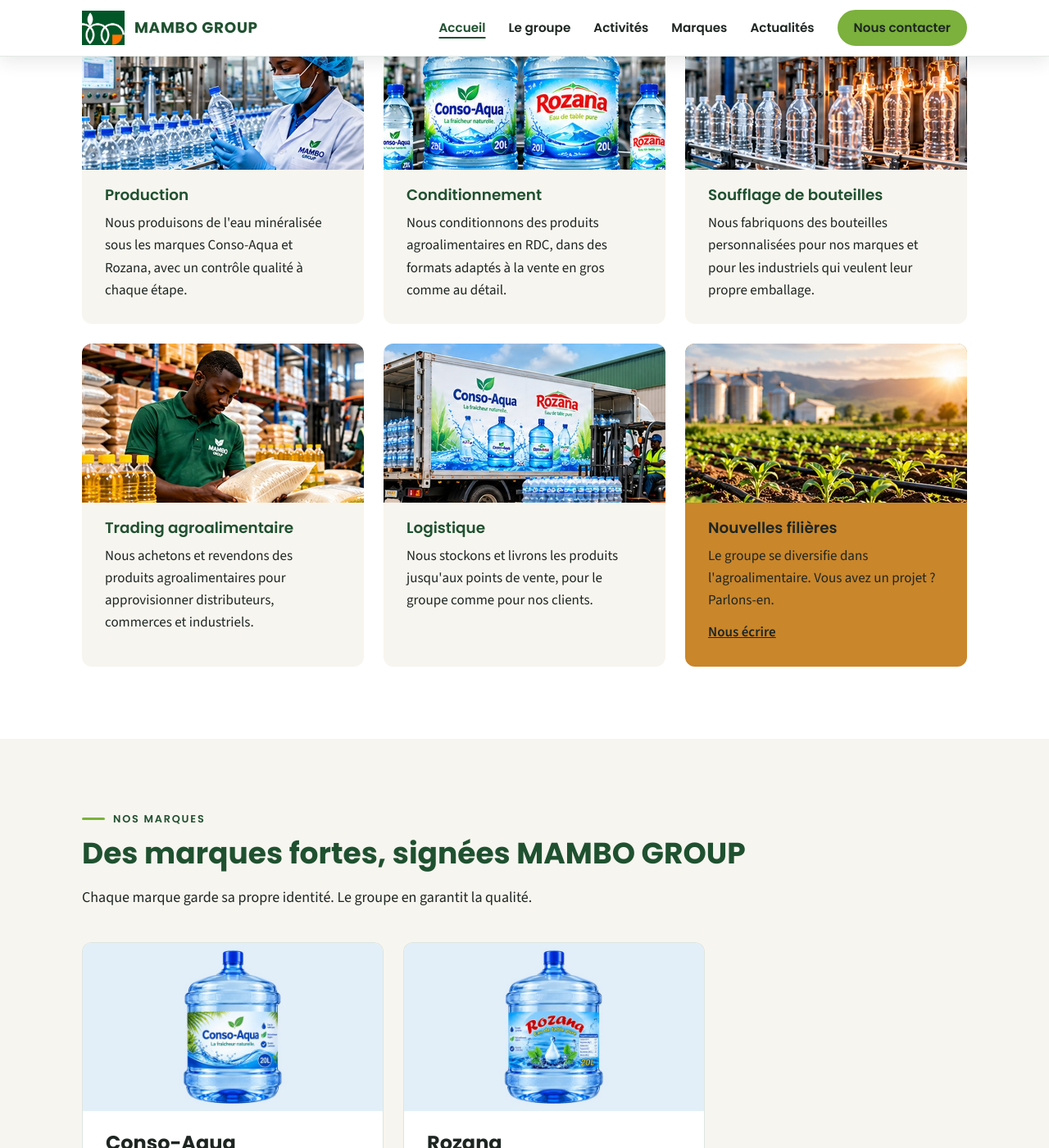
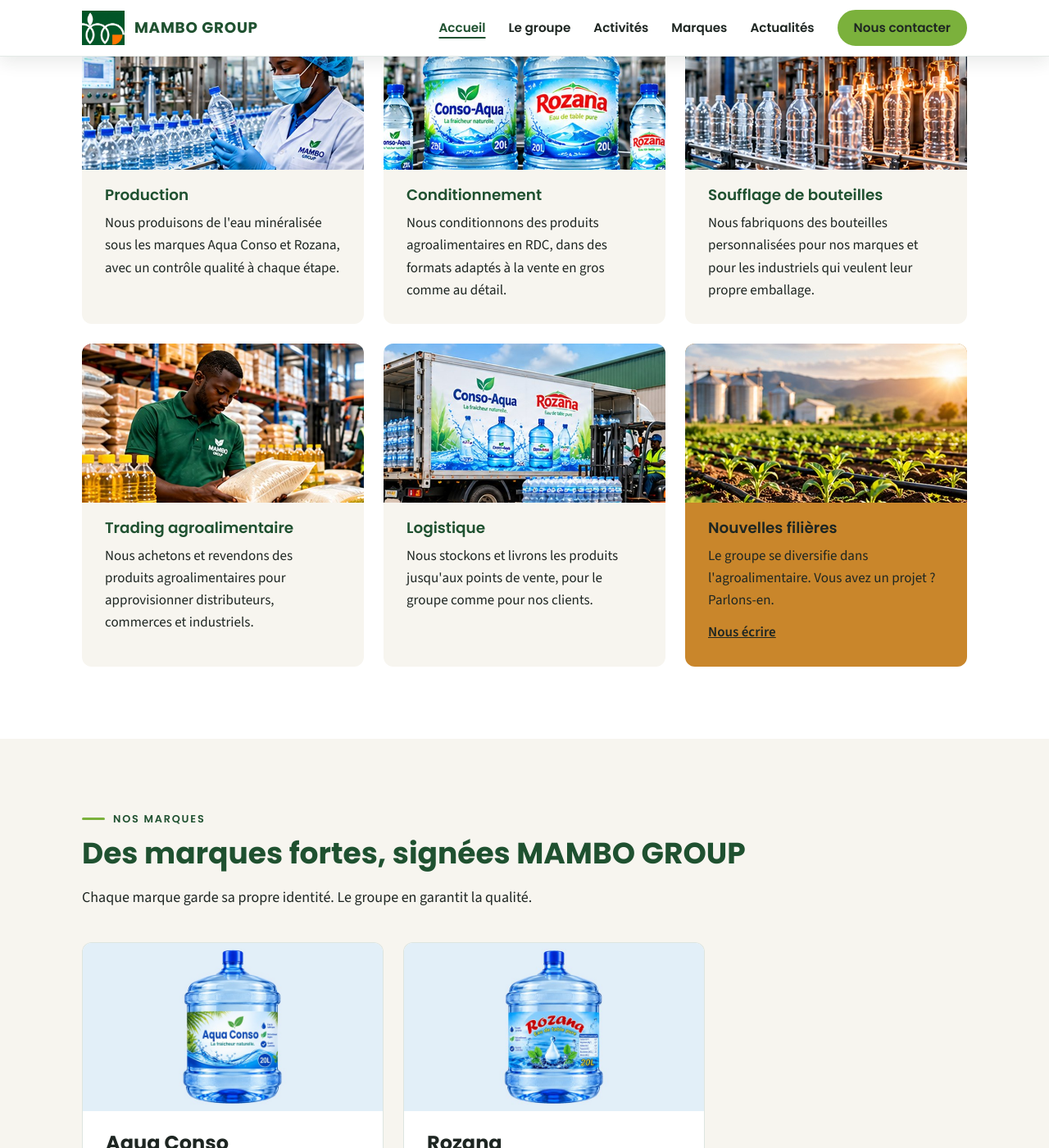
Before and after one commit to kabungulumambo-a11y/mambo-group-site, a Jekyll site: the page built from index.html, in a window 1280 px wide and 1400 px high, scrolled down 1976 px. Shown: the whole window at 82% size. Built offline with Jekyll 4.4.1, drawn with Linux system fonts in a browser that asks for light colours.

Commit message:
Renomme la marque Conso-Aqua en Aqua Conso
Co-Authored-By: Claude Opus 5.5 <noreply@anthropic.com>
Claude-Session: https://claude.ai/code/session_01TVqjWQNngtUwMnZNxuC5LL

```diff
--- a/index.html
+++ b/index.html
@@ -23,7 +23,7 @@ layout: default
         <p class="label">Le groupe</p>
         <h2>Un groupe congolais, enraciné et en croissance</h2>
         <p class="intro">Nous réunissons sous un même toit toute la chaîne agroalimentaire : produire, conditionner, transporter et vendre. Aujourd'hui, nous produisons de l'eau minéralisée. Demain, nous ouvrons de nouvelles filières.</p>
-        <img class="group-banner" src="/assets/img/groupe/groupe-produits.jpg" alt="Bidons de 20 litres et bouteilles de 75 cl Conso-Aqua et Rozana" width="1147" height="381" loading="lazy">
+        <img class="group-banner" src="/assets/img/groupe/groupe-produits.jpg" alt="Bidons de 20 litres et bouteilles de 75 cl Aqua Conso et Rozana" width="1147" height="381" loading="lazy">
 
         <div class="values">
           <article class="value">
@@ -45,7 +45,7 @@ layout: default
             <p>Qualité constante, délais tenus, partenaires respectés.</p>
           </article>
           <article class="value">
-            <img class="value-media" src="/assets/img/groupe/accessible.jpg" alt="Livreur Conso-Aqua portant un bidon de 20 litres" width="469" height="159" loading="lazy">
+            <img class="value-media" src="/assets/img/groupe/accessible.jpg" alt="Livreur Aqua Conso portant un bidon de 20 litres" width="469" height="159" loading="lazy">
             <svg class="icon" viewBox="0 0 24 24" aria-hidden="true"><circle cx="9" cy="8" r="3"/><circle cx="17" cy="9" r="2.5"/><path d="M3 20c0-3.3 2.7-6 6-6s6 2.7 6 6M15 14.5c3 0 6 2 6 5.5"/></svg>
             <h3>Accessible</h3>
             <p>Des produits du quotidien, un service simple et chaleureux.</p>
@@ -64,10 +64,10 @@ layout: default
           <article class="card">
             <img class="card-media" src="/assets/img/activites/production.jpg" alt="Agente qualité contrôlant une bouteille sur la ligne de production" width="640" height="360" loading="lazy">
             <h3>Production</h3>
-            <p>Nous produisons de l'eau minéralisée sous les marques Conso-Aqua et Rozana, avec un contrôle qualité à chaque étape.</p>
+            <p>Nous produisons de l'eau minéralisée sous les marques Aqua Conso et Rozana, avec un contrôle qualité à chaque étape.</p>
           </article>
           <article class="card">
-            <img class="card-media" src="/assets/img/activites/conditionnement.jpg" alt="Bidons de 20 litres et bouteilles Conso-Aqua et Rozana" width="640" height="360" loading="lazy">
+            <img class="card-media" src="/assets/img/activites/conditionnement.jpg" alt="Bidons de 20 litres et bouteilles Aqua Conso et Rozana" width="640" height="360" loading="lazy">
             <h3>Conditionnement</h3>
             <p>Nous conditionnons des produits agroalimentaires en RDC, dans des formats adaptés à la vente en gros comme au détail.</p>
           </article>
@@ -82,7 +82,7 @@ layout: default
             <p>Nous achetons et revendons des produits agroalimentaires pour approvisionner distributeurs, commerces et industriels.</p>
           </article>
           <article class="card">
-            <img class="card-media" src="/assets/img/activites/logistique.jpg" alt="Camion Conso-Aqua et Rozana chargé de bidons par un chariot élévateur" width="640" height="360" loading="lazy">
+            <img class="card-media" src="/assets/img/activites/logistique.jpg" alt="Camion Aqua Conso et Rozana chargé de bidons par un chariot élévateur" width="640" height="360" loading="lazy">
             <h3>Logistique</h3>
             <p>Nous stockons et livrons les produits jusqu'aux points de vente, pour le groupe comme pour nos clients.</p>
           </article>
@@ -104,8 +104,8 @@ layout: default
 
         <div class="brands">
           <article class="brand-card">
-            <img class="card-media" src="/assets/img/marques/conso-aqua.jpg" alt="Bidon Conso-Aqua de 20 litres" width="800" height="450" loading="lazy">
-            <p class="brand-name">Conso-Aqua</p>
+            <img class="card-media" src="/assets/img/marques/aqua-conso.jpg" alt="Bidon Aqua Conso de 20 litres" width="800" height="450" loading="lazy">
+            <p class="brand-name">Aqua Conso</p>
             <p>Eau minéralisée. La fraîcheur naturelle.</p>
             <p class="signature">Une marque MAMBO GROUP</p>
           </article>
```
Also changed, not shown: _posts/2026-10-09-lancement-du-site.md (+1 -1 lines), README.md, assets/img/marques/aqua-conso.jpg (added), assets/img/marques/conso-aqua.jpg (deleted).
